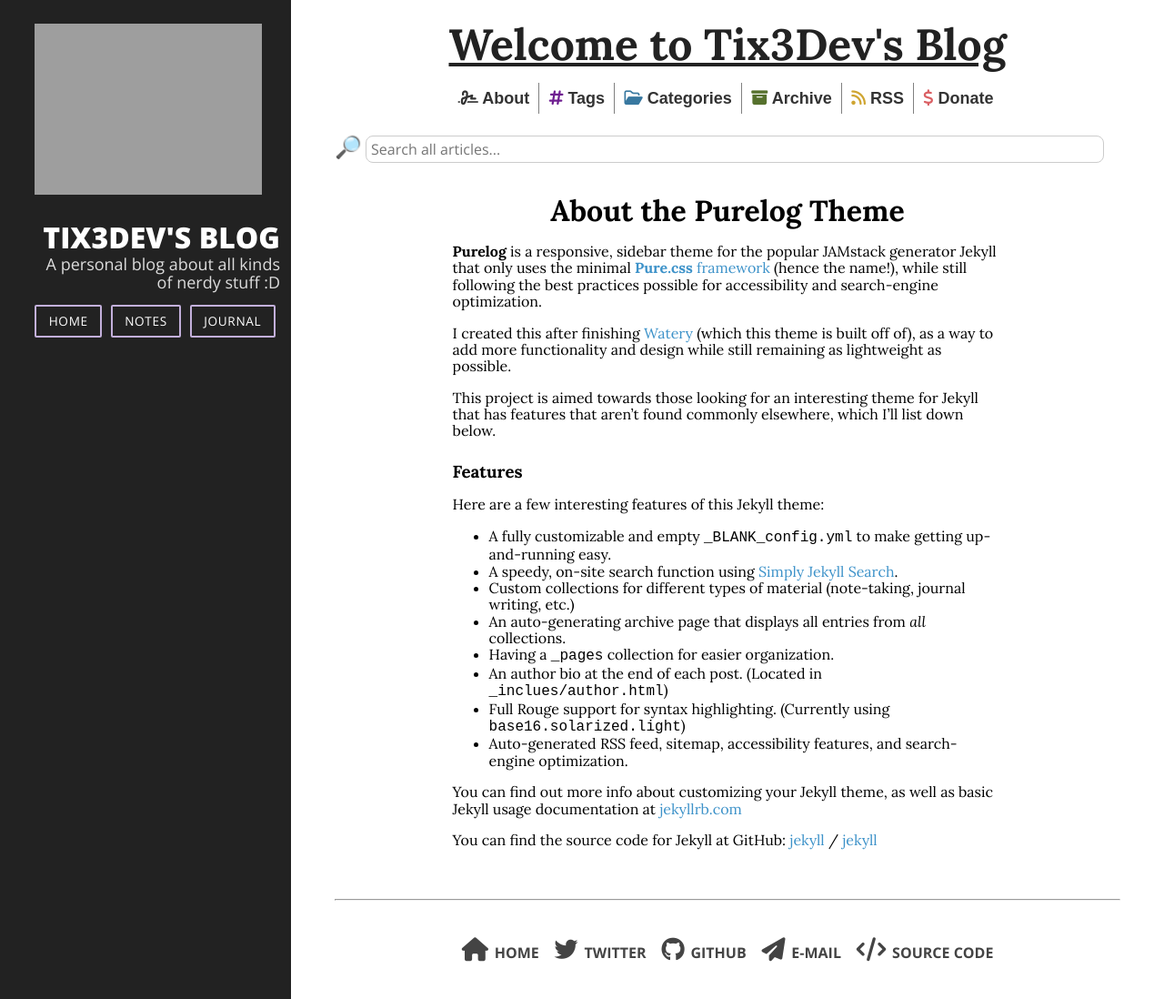
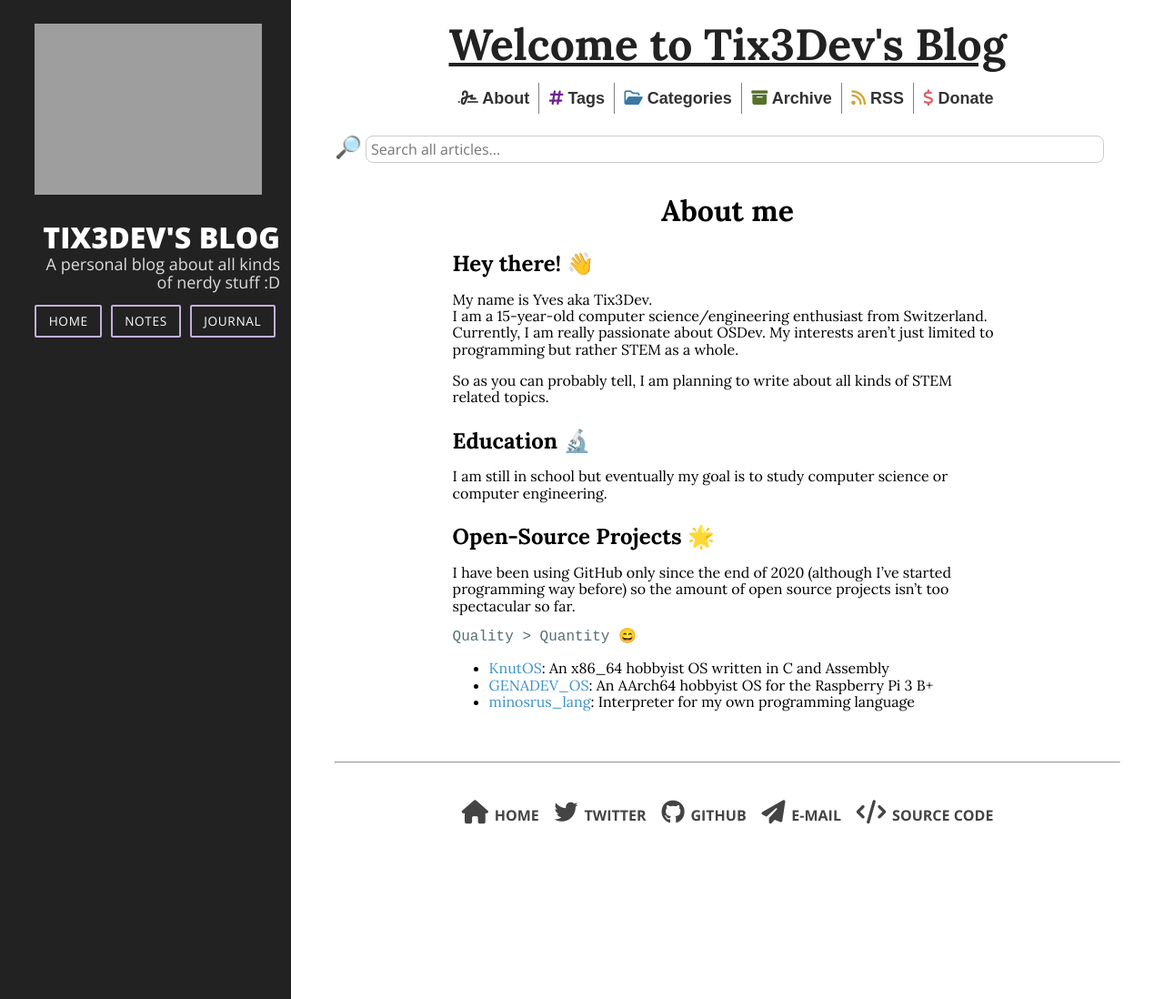
Before and after one commit to Tix3Dev/tix3dev.github.io, a Jekyll site: the page built from _pages/about.md, in a window 1280 px wide and 1098 px high. Shown: the whole window at 91% size. Built offline with Jekyll 4.4.1, drawn with Linux system fonts in a browser that asks for light colours; nearby versions of some CDN libraries.

Commit message:
[new] about me sketch

````diff
--- a/_pages/about.md
+++ b/_pages/about.md
@@ -1,32 +1,29 @@
 ---
 layout: page
-title: About the Purelog Theme
+title: About me
 permalink: /about/
 ---
 
-**Purelog** is a responsive, sidebar theme for the popular JAMstack generator Jekyll that only uses the minimal [**Pure.css** framework](https://github.com/pure-css/pure) (hence the name!), while still following the best practices possible for accessibility and search-engine optimization.
+## Hey there! 👋
 
-I created this after finishing [Watery](https://github.com/brennanbrown/watery) (which this theme is built off of), as a way to add more functionality and design while still remaining as lightweight as possible.
+My name is Yves aka Tix3Dev.<br/>
+I am a 15-year-old computer science/engineering enthusiast from Switzerland.
+Currently, I am really passionate about OSDev.
+My interests aren't just limited to programming but rather STEM as a whole.
 
-This project is aimed towards those looking for an interesting theme for Jekyll that has features that aren't found commonly elsewhere, which I'll list down below.
+So as you can probably tell, I am planning to write about all kinds of STEM related topics.
 
-### Features
+## Education 🔬
 
-Here are a few interesting features of this Jekyll theme:
+I am still in school but eventually my goal is to study computer science or computer engineering.
 
-- A fully customizable and empty `_BLANK_config.yml` to make getting up-and-running easy.
-- A speedy, on-site search function using [Simply Jekyll Search](https://github.com/christian-fei/Simple-Jekyll-Search).
-- Custom collections for different types of material (note-taking, journal writing, etc.)
-- An auto-generating archive page that displays all entries from _all_ collections.
-- Having a `_pages` collection for easier organization.
-- An author bio at the end of each post. (Located in `_inclues/author.html`)
-- Full Rouge support for syntax highlighting. (Currently using `base16.solarized.light`)
-- Auto-generated RSS feed, sitemap, accessibility features, and search-engine optimization.
+## Open-Source Projects 🌟
 
-You can find out more info about customizing your Jekyll theme, as well as basic Jekyll usage documentation at [jekyllrb.com](https://jekyllrb.com/)
+I have been using GitHub only since the end of 2020 (although I've started programming way before) so the amount of open source projects isn't too spectacular so far.
+```
+Quality > Quantity 😄
+```
 
-You can find the source code for Jekyll at GitHub:
-[jekyll][jekyll-organization] /
-[jekyll](https://github.com/jekyll/jekyll)
-
-[jekyll-organization]: https://github.com/jekyll
+- [KnutOS](https://github.com/Tix3Dev/KnutOS): An x86_64 hobbyist OS written in C and Assembly
+- [GENADEV_OS](https://github.com/GENADEV/GENADEV_OS): An AArch64 hobbyist OS for the Raspberry Pi 3 B+
+- [minosrus_lang](https://github.com/Tix3Dev/minosrus_lang): Interpreter for my own programming language
````
